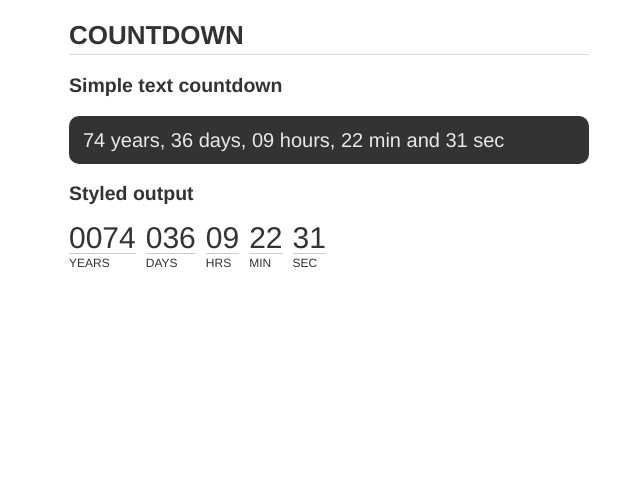
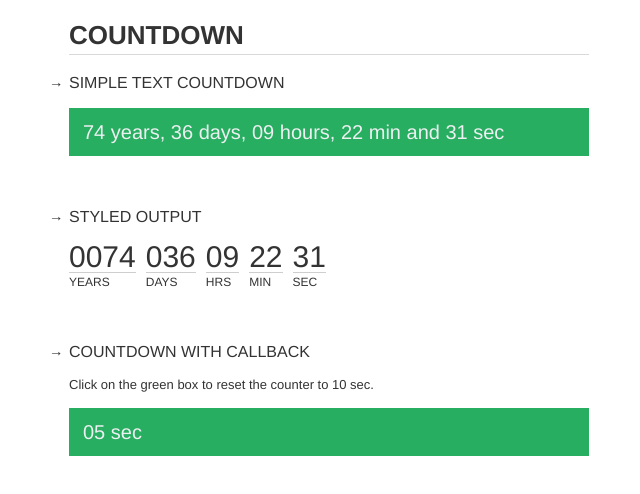
Before and after one commit to rendro/countdown, a plain HTML site: page examples/index.html in a window 1280 px wide. Shown: the whole page, without its empty margins (311-951 px from the left). Drawn offline with nearby package versions, Linux system fonts and the light colour scheme.

Commit message:
added onEnd example

```diff
--- a/examples/index.html
+++ b/examples/index.html
@@ -11,29 +11,44 @@
     <script type="text/javascript">
       $(function() {
         var endDate = "June 7, 2087 15:03:25";
-        $('.countdown-simple').countdown({ date: endDate });
-        $('.countdown-styled').countdown({
+
+        $('.countdown.simple').countdown({ date: endDate });
+
+        $('.countdown.styled').countdown({
           date: endDate,
           render: function(data) {
-            var el = $(this.el);
-            el.empty()
-              .append("<div>" + this.leadingZeros(data.years, 4) + " <span>years</span></div>")
-              .append("<div>" + this.leadingZeros(data.days, 3) + " <span>days</span></div>")
-              .append("<div>" + this.leadingZeros(data.hours, 2) + " <span>hrs</span></div>")
-              .append("<div>" + this.leadingZeros(data.min, 2) + " <span>min</span></div>")
-              .append("<div>" + this.leadingZeros(data.sec, 2) + " <span>sec</span></div>");
+            $(this.el).html("<div>" + this.leadingZeros(data.years, 4) + " <span>years</span></div><div>" + this.leadingZeros(data.days, 3) + " <span>days</span></div><div>" + this.leadingZeros(data.hours, 2) + " <span>hrs</span></div><div>" + this.leadingZeros(data.min, 2) + " <span>min</span></div><div>" + this.leadingZeros(data.sec, 2) + " <span>sec</span></div>");
           }
         });
+
+        $('.countdown.callback').countdown({
+          date: +(new Date) + 10000,
+          render: function(data) {
+            $(this.el).text(this.leadingZeros(data.sec, 2) + " sec");
+          },
+          onEnd: function() {
+            $(this.el).addClass('ended');
+          }
+        }).on("click", function() {
+          $(this).removeClass('ended').data('countdown').update(+(new Date) + 10000).start();
+        });
+
       });
     </script>
   </head>
   <body>
     <div class="container">
       <h1>COUNTDOWN</h1>
+
       <h2>Simple text countdown</h2>
-      <div class="countdown-simple"></div>
+      <div class="countdown simple"></div>
+
       <h2>Styled output</h2>
-      <div class="countdown-styled clearfix"></div>
+      <div class="countdown styled"></div>
+
+      <h2>Countdown with callback</h2>
+      <p>Click on the green box to reset the counter to 10 sec.</p>
+      <div class="countdown callback"></div>
     </div>
   </body>
 </html>
--- a/examples/style.css
+++ b/examples/style.css
@@ -2,63 +2,66 @@ body {
     font: 13px/1.4 'Helvetica Neue', 'Helvetica','Arial', sans-serif;
     color: #333;
 }
-
 .container {
     width: 520px;
     margin: auto;
 }
-
 h1 {
     border-bottom: 1px solid #d9d9d9;
 }
-
+h2{
+  position: relative;;
+  font-size: 16px;
+  font-weight: normal;
+  text-transform: uppercase;
+}
+h2:before{
+  content: '\2192';
+  position: absolute;
+  left: -20px;
+  font-size: 0.9em;
+}
 a {
     color: #be2221;
     text-decoration: none;
 }
 
-.clearfix {
-  *zoom: 1;
+.callback,
+.simple {
+  font-size: 20px;
+  background: #27ae60;
+  padding: 0.5em 0.7em;
+  color: #ecf0f1;
+  margin-bottom: 50px;
+  -webkit-transition: background 0.5s ease-out;
+  transition: background 0.5s ease-out;
 }
-.clearfix:before,
-.clearfix:after {
-  display: table;
-  content: "";
+.callback{
+  cursor: pointer;
 }
-.clearfix:after {
-  clear: both;
+.ended {
+  background: #c0392b;
 }
-
-.countdown-simple {
-  font-size: 20px;
-  background: #333;
-  border-radius: 0.5em;
-  padding: 0.5em 0.7em;
-  color: #e9e9e9;
+.styled{
+  margin-bottom: 50px;
 }
-
-.countdown-styled div {
+.styled div {
   display: inline-block;
-  margin: 0 5px;
+  margin-left: 10px;
   font-size: 30px;
   font-weight: 100;
   line-height: 1;
   text-align: right;
-
-  /* IE7 inline-block hack */
-  *display: inline;
-  *zoom: 1;
 }
-
-.countdown-styled div:first-child {
+/* IE7 inline-block hack */
+*+html .styled div{
+  display: inline;
+  zoom: 1;
+}
+.styled div:first-child {
   margin-left: 0;
 }
-
-.countdown-styled div:last-child {
-  margin-right: 0;
-}
-
-.countdown-styled div span {
+.styled div span {
   display: block;
   border-top: 1px solid #cecece;
   padding-top: 3px;
```
